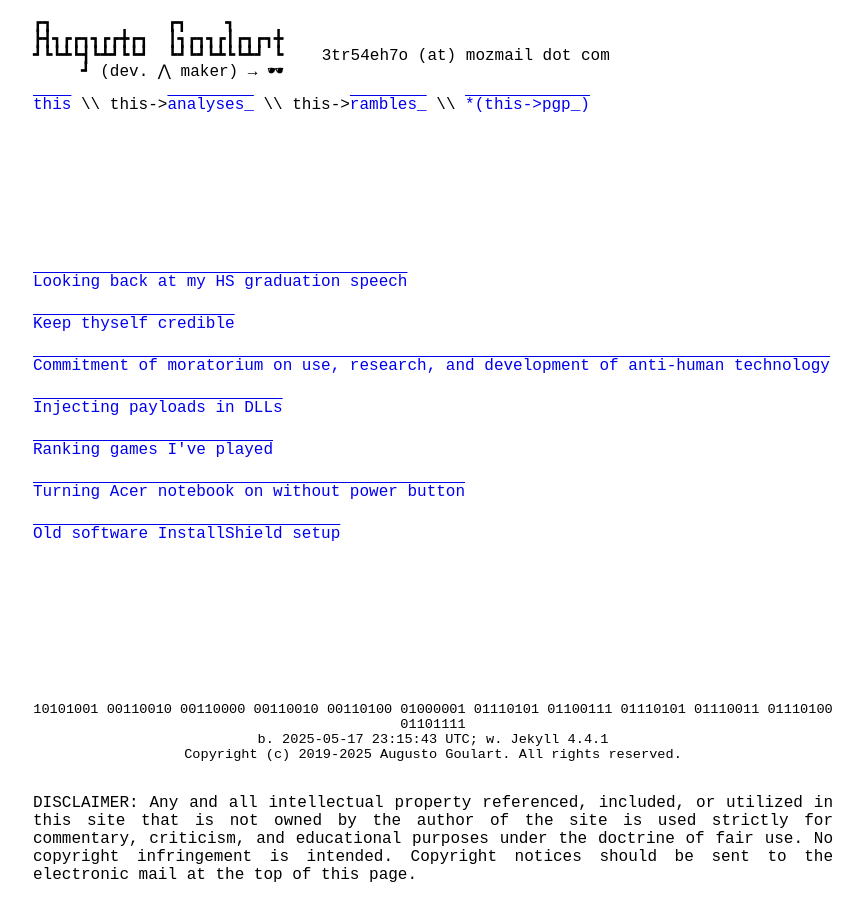
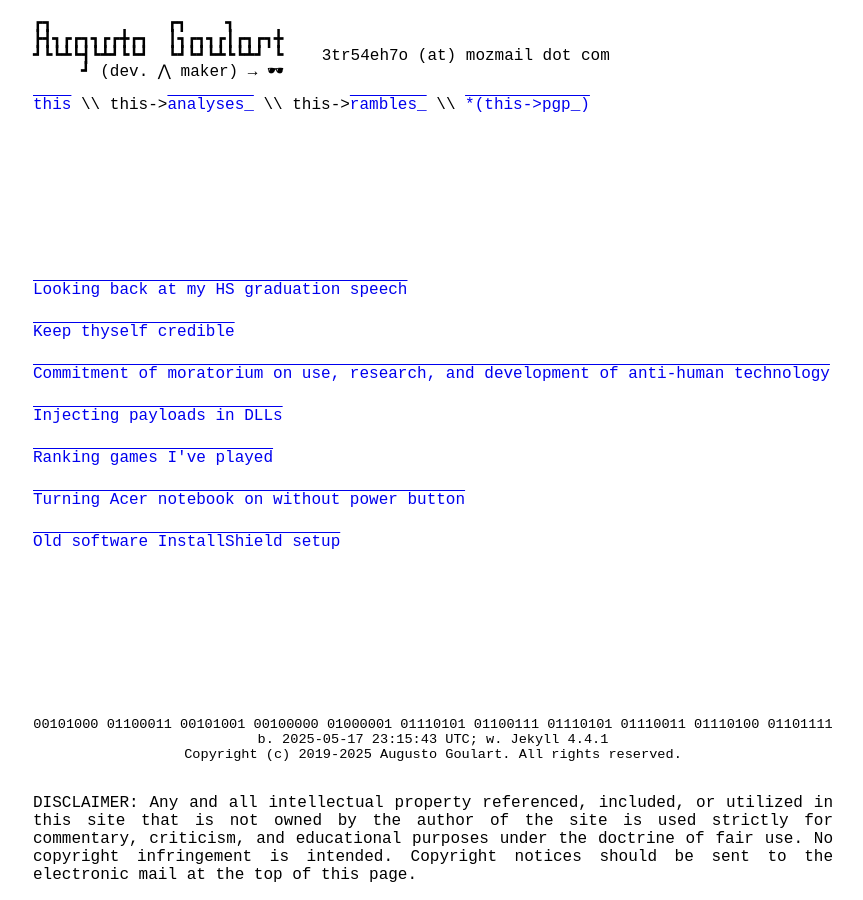
Before and after one commit to oAGoulart/oAGoulart.github.io, a Jekyll site: the page built from rambles.html, in a window 1280 px wide. Shown: the whole page, without its empty margins (207-1070 px from the left). Built offline with Jekyll 4.4.1, drawn with Linux system fonts in a browser that asks for light colours.

Commit message:
Update ascii art

```diff
--- a/_includes/footer.html
+++ b/_includes/footer.html
@@ -1,6 +1,6 @@
 <footer>
   <p>
-    10101001 00110010 00110000 00110010 00110100 01000001 01110101 01100111 01110101 01110011 01110100 01101111
+    00101000 01100011 00101001 00100000 01000001 01110101 01100111 01110101 01110011 01110100 01101111
   </p>
   <p>b. {{ "now" | date: "%Y-%m-%d %H:%M:%S" }} UTC; w. Jekyll {{ jekyll.version }}</p>
   <p>Copyright (c) {{ site.firstyear }}-{{ "now" | date: "%Y" }} {{ site.author }}. All rights reserved.</p>
```
Also changed, not shown: index.html (+8 -6 lines).
